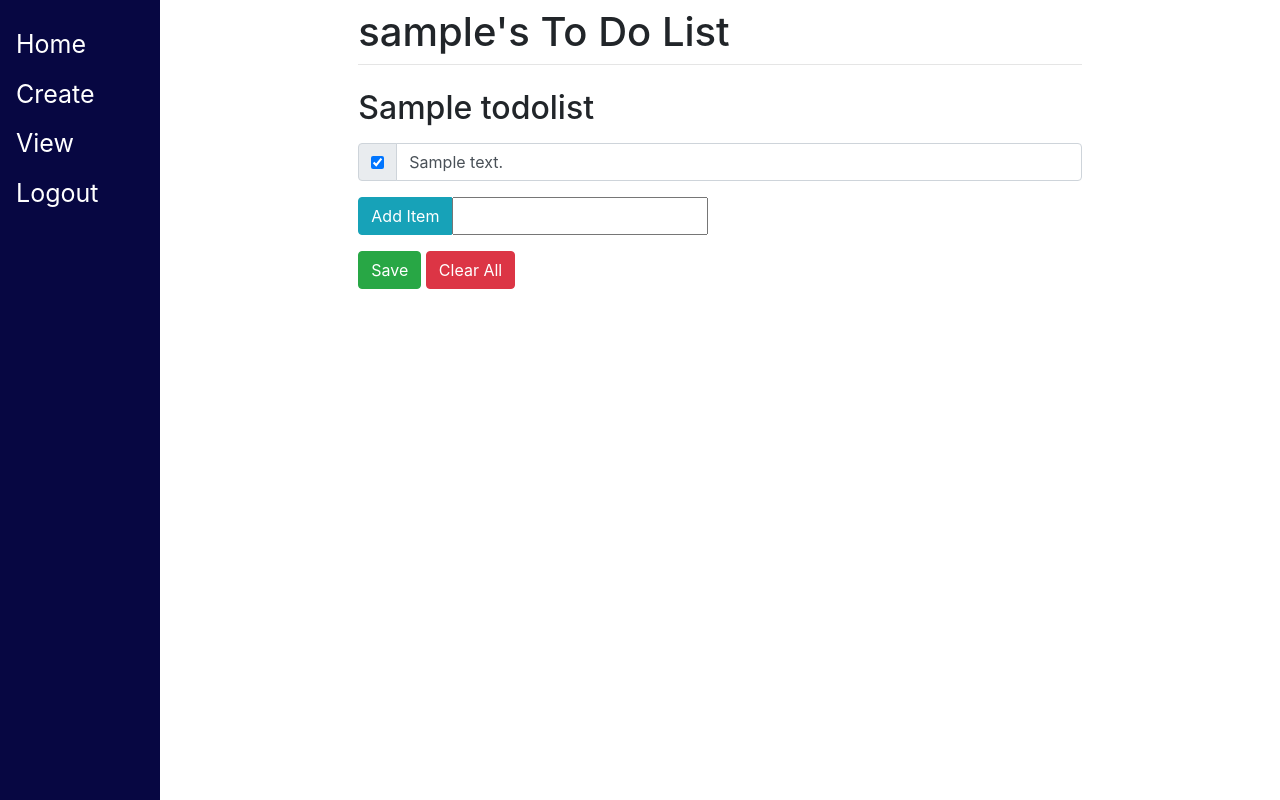
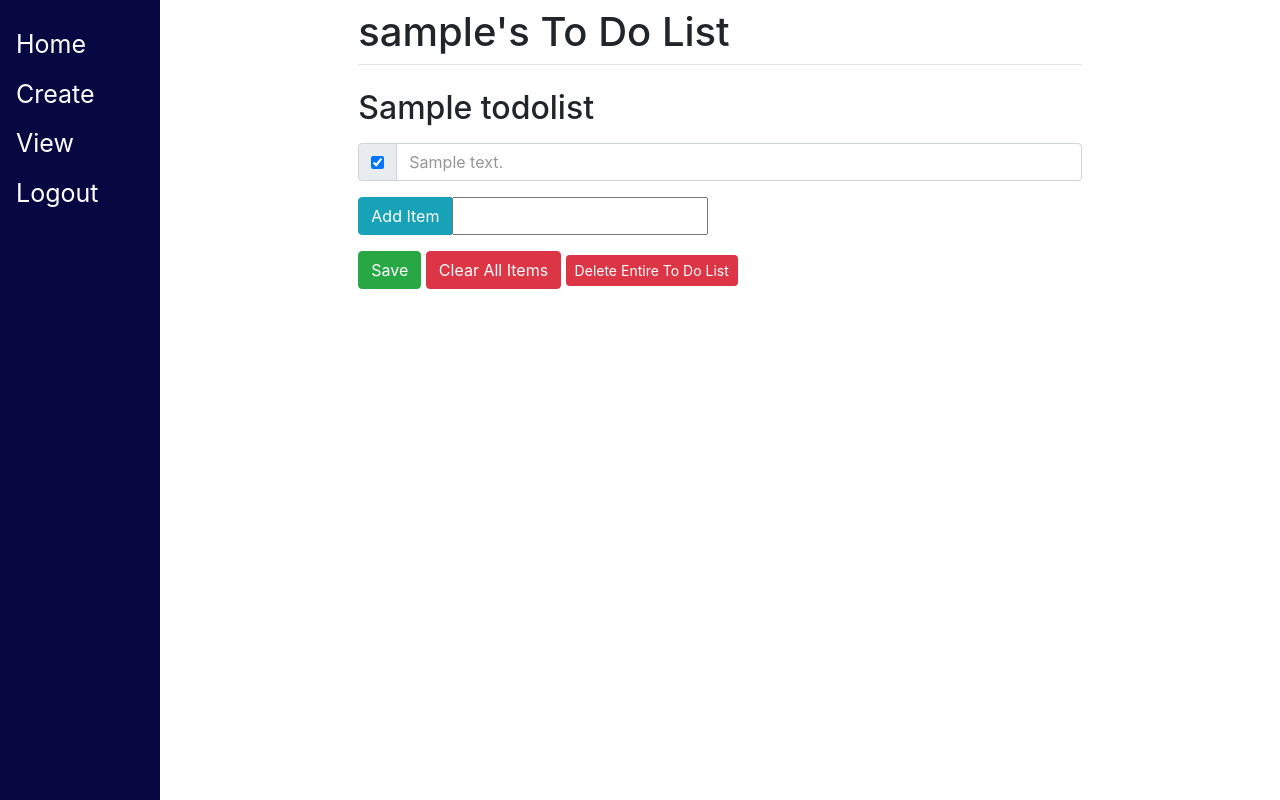
Before and after one commit to hazacoleman/django_todolists_app, a Django app: page /1 in a window 1280 px wide. Run offline with Django 3.2, Linux system fonts and the light colour scheme; a user stored in the database is signed in; tables that the repository leaves empty hold one stand-in row (values such as "Sample post"); some libraries are stand-ins or nearby versions.

Commit message:
Update list.html

```diff
--- a/main/templates/main/list.html
+++ b/main/templates/main/list.html
@@ -16,7 +16,11 @@
                 {% endif %}
                 </div>
             </div>
-            <input type="text", value="{{item.text}}" class="form-control">
+            {% if item.complete == True %}
+            <input type="text", value="{{item.text}}" class="form-control" style="color:#969696;">
+            {% else %}
+            <input type="text", value="{{item.text}}" class="form-control" style="font-weight:bold;">
+            {% endif %}
         </div>
         {% endfor %}
 
@@ -24,14 +28,23 @@
     <div class="input-group mb-3">
         <div class="input-group-prepend">
             <button type="submit", name="newItem", value="newItem", class="btn btn-info">Add Item</button>
+
+
             <input type="text", name="new">
+
         </div>
 
     </div>
-    <div>
-        <button type="submit", name="save", value="save" class="btn btn-success">Save</button>
-        <button type="submit", name="clear", value="clear" class="btn btn-danger">Clear All</button>
+
+            <button type="submit", name="save", value="save" class="btn btn-success">Save</button>
+            <button type="submit", name="clear", value="clear" class="btn btn-danger">Clear All Items</button>
+            <button type="submit", name="delete", value="delete" class="btn btn-danger btn-sm">Delete Entire To Do List</button>
+
+
     </div>
 
+    <div>
+
+    </div>
     </form>
 {% endblock %}
```
